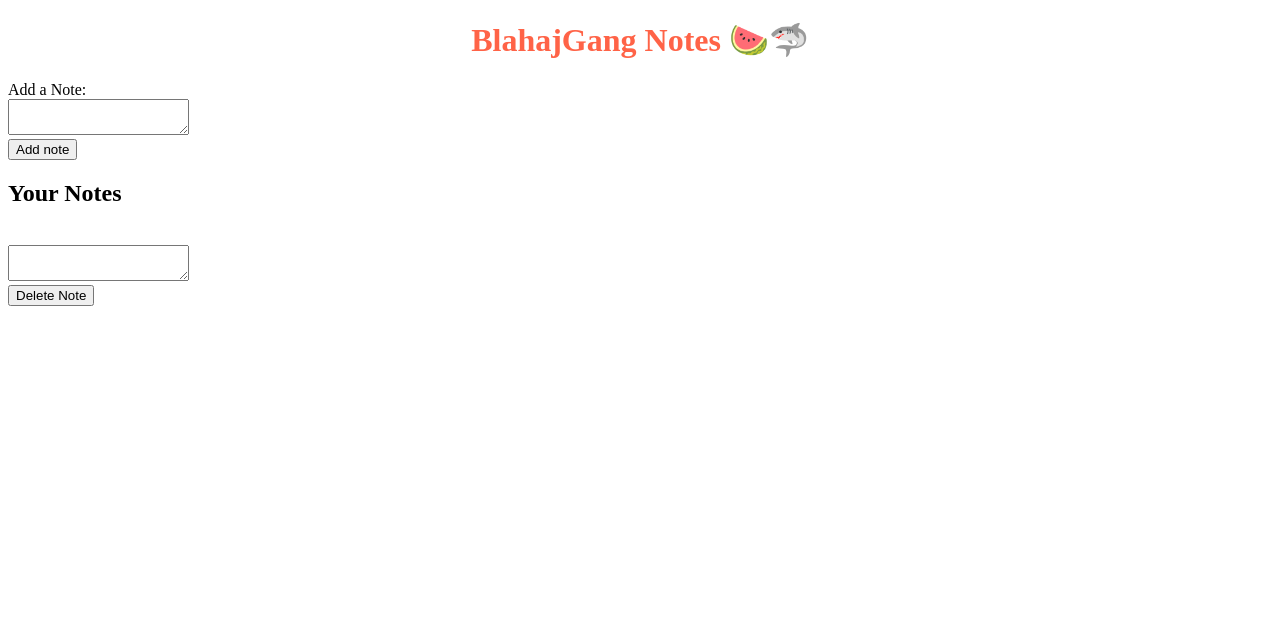
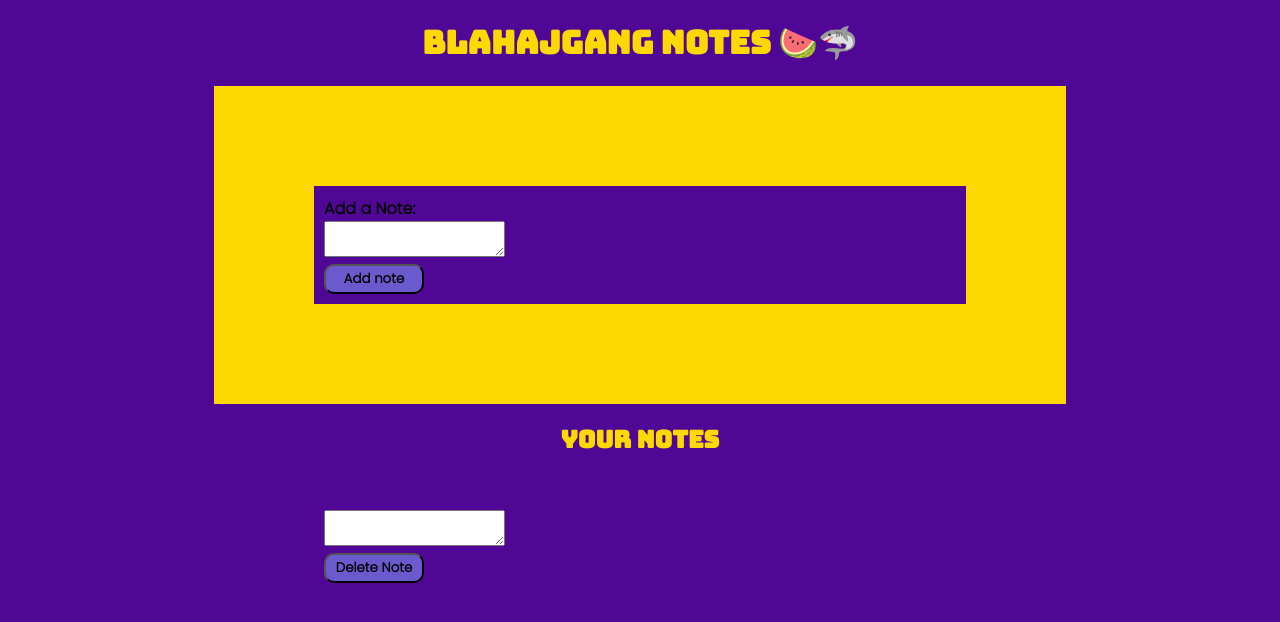
Before and after one commit to baesicallyali/box-challenge, a plain HTML site: page index.html in a window 1280 px wide. Drawn offline with Linux system fonts and the light colour scheme.

Commit message:
redesign the note app

```diff
--- a/style.css
+++ b/style.css
@@ -1,4 +1,57 @@
-h1{
-    color: tomato;
-    text-align: center;
+@import url('https://fonts.googleapis.com/css2?family=Bungee&display=swap');
+@import url('https://fonts.googleapis.com/css2?family=Poppins:wght@300&display=swap');
+
+body{
+    background-color: rgb(81, 7, 150);
 }
+
+h1, h2{
+ text-align: center;
+ font-family: 'Bungee';
+ color: #FED900;
+ font-weight: bold;
+}
+
+.addNotes{
+  font-family: 'Poppins', sans-serif;
+  font-weight: bolder;
+  margin: auto;
+  width: 50%;
+  border: 3px solid #FED900;
+  padding: 10px;
+  border-width: 100px;
+}
+
+.yournotes{
+    font-family: 'Poppins', sans-serif;
+    font-weight: bolder;
+    margin: auto;
+    width: 50%;
+    padding: 10px;
+    margin-top: 20px;
+}
+
+.yournotes1{
+    font-family: 'Poppins', sans-serif;
+    font-weight: bolder;
+    margin: auto;
+    width: 50%;
+    border: 3px;
+    padding: 10px;
+    margin-top: 40px;
+}
+
+button{
+    font-family: 'Poppins';
+    background-color: slateblue;
+    color: black;
+    font-weight: bolder;
+    border-radius: 10px;
+    cursor: pointer;
+    width: 100px;
+    height: 30px;
+}
+
+textarea{
+    color: crimson;
+}
```
